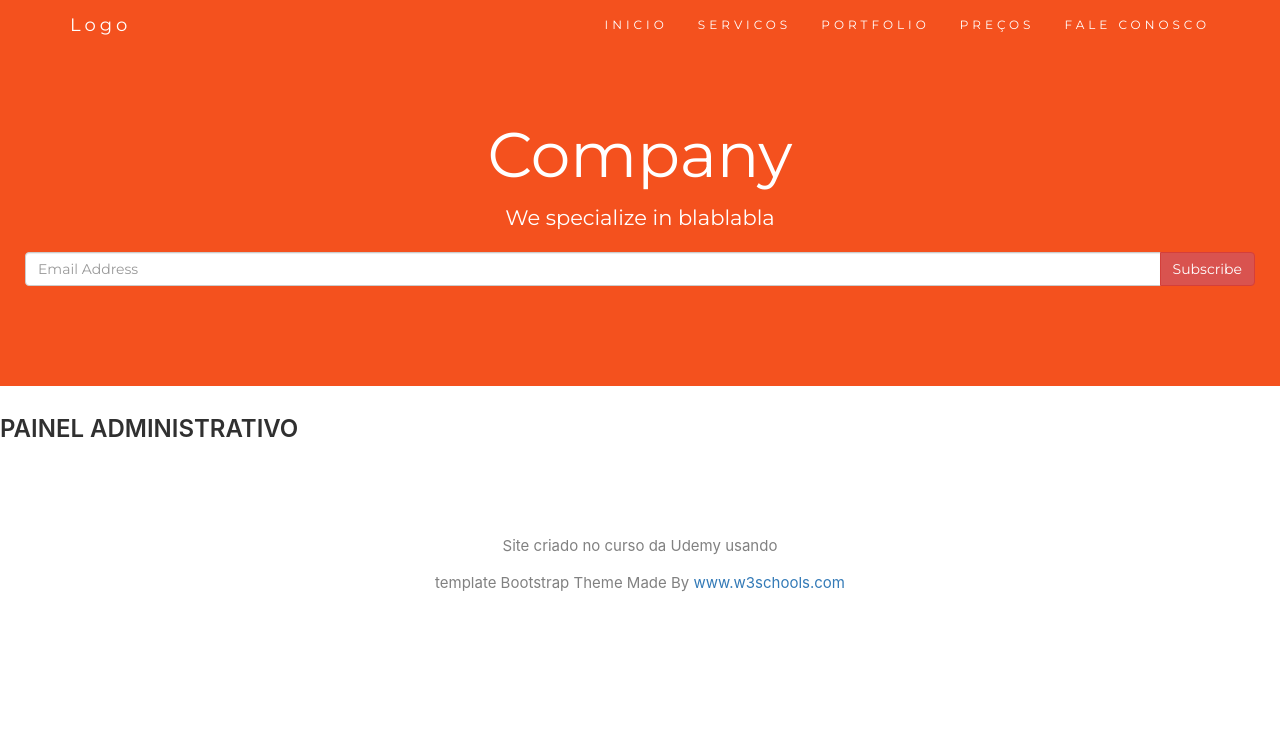
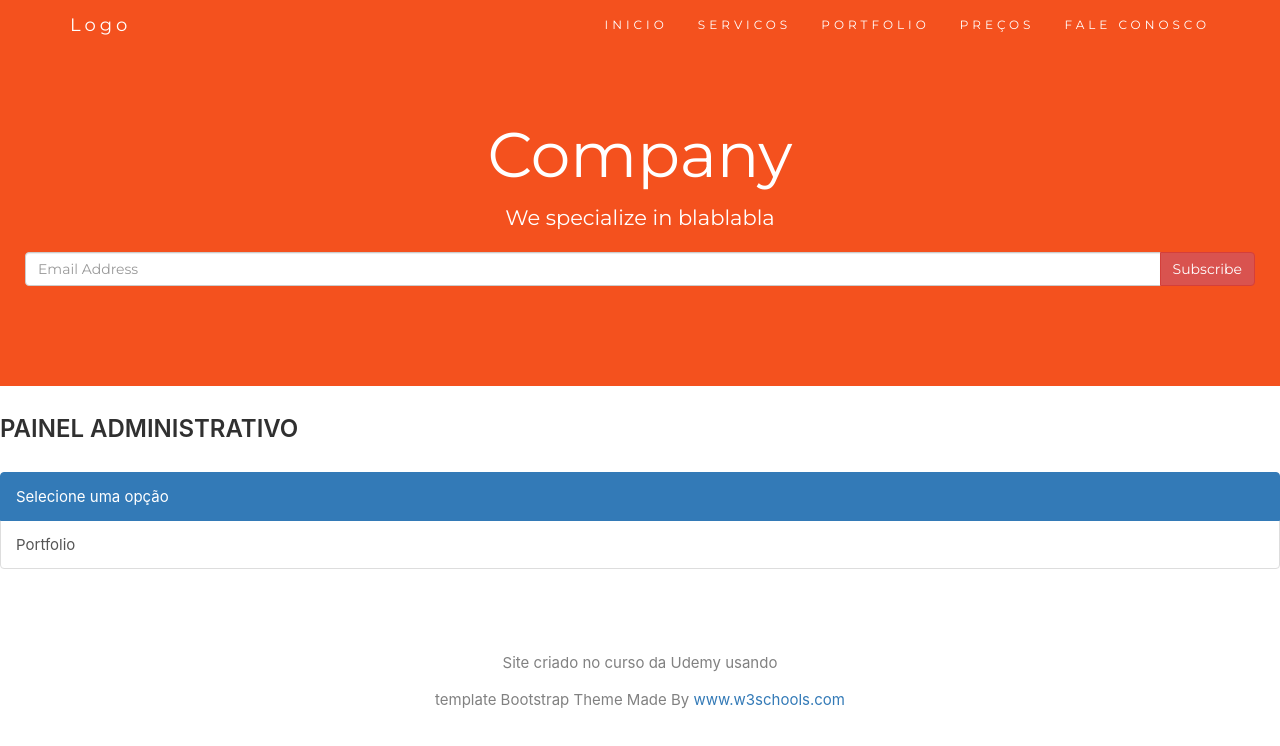
Before and after one commit to wcosme/company, a React (Create React App) app: page /admin in a window 1280 px wide. Shown: the top 746 px of the page. Built offline with nearby package versions, Linux system fonts and the light colour scheme.

Commit message:
Criação do componente Admin

```diff
--- a/src/App.js
+++ b/src/App.js
@@ -10,7 +10,7 @@
 import Preco from './componentes/Preco'
 import Contatos from './componentes/Contatos'
 // Área Administrativa
-import Admin from './componentes/admin/Admin';
+import Admin from './admin/Admin';
 
 class App extends Component {
   render() {
--- /dev/null
+++ b/src/admin/Admin.js
@@ -0,0 +1,23 @@
+import React, {Component} from 'react'
+import {Route} from 'react-router-dom'
+
+import AdmimMenu from './AdminMenu';
+import AdminPortfolio from './AdminPortfolio';
+
+class Admin extends Component{
+    constructor(props){
+        super(props)
+    }
+
+    render(){
+        return(
+            <div>
+                <h2>Painel Administrativo</h2>
+                <Route path = {'/'} component={AdmimMenu} />
+                <Route path={`${this.props.match.url}/portfolio`} component={AdminPortfolio}/>
+            </div>
+        )
+    }
+}
+
+export default Admin
--- /dev/null
+++ b/src/admin/AdminMenu.js
@@ -0,0 +1,14 @@
+import React from 'react'
+
+const AdmimMenu = props => {
+    return(
+        <div className="list-group">
+            <a href="#" className="list-group-item list-group-item-action active">
+                Selecione uma opção
+            </a>
+            <a href="#" className="list-group-item list-group-item-action">Portfolio</a>
+        </div>
+    )
+}
+
+export default AdmimMenu
--- a/src/componentes/admin/Admin.js
+++ b/src/admin/AdminPortfolio.js
@@ -1,15 +1,15 @@
 import React, {Component} from 'react'
 
-class Admin extends Component{
+class AdminPortfolio extends Component{
     constructor(props){
         super(props)
     }
 
     render(){
         return(
-            <h2>Painel Administrativo</h2>
+            <h2>Portfolio - Área Administrativa</h2>
         )
     }
 }
 
-export default Admin
+export default AdminPortfolio
```
